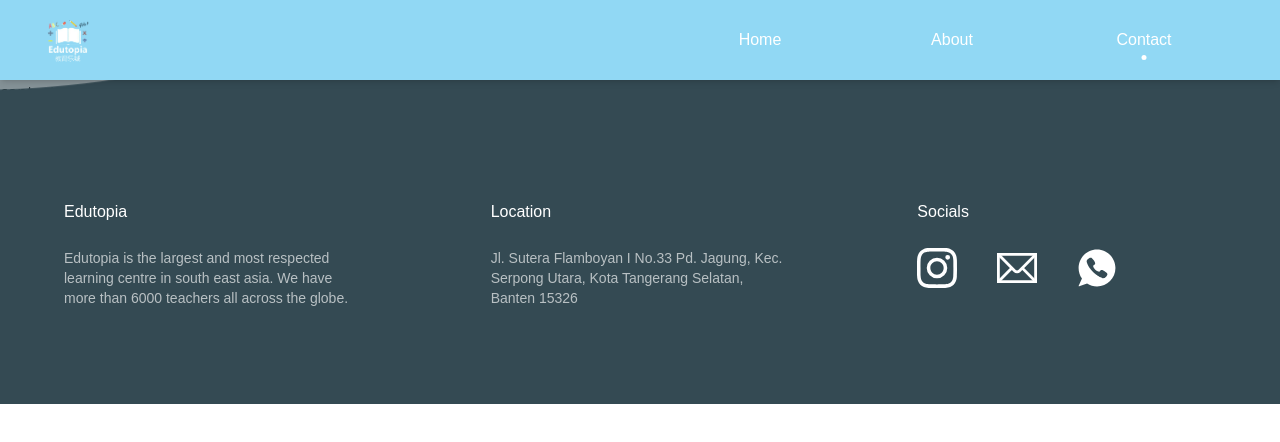
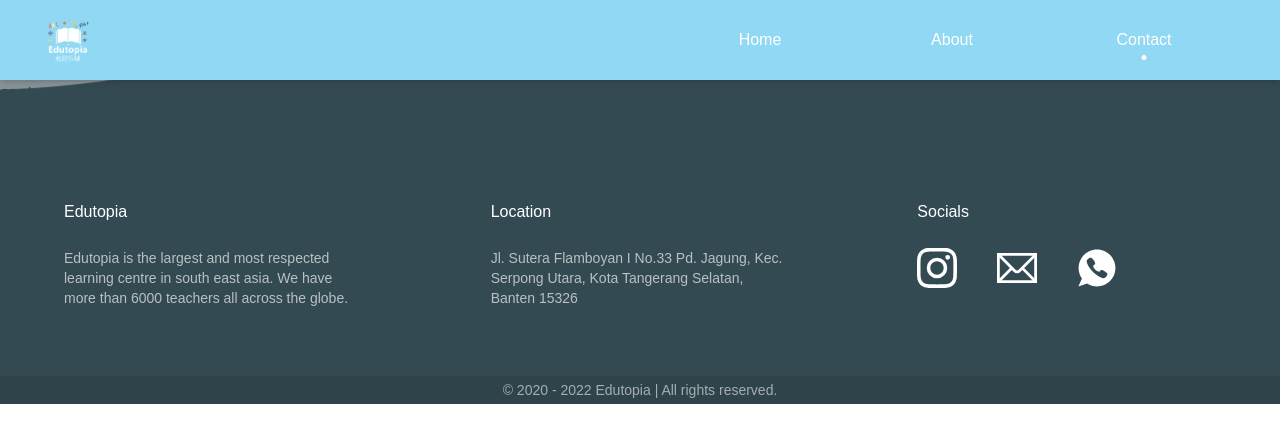
Before and after one commit to sshivahh/edutopia, a SvelteKit app: page /contact in a window 1280 px wide. Shown: the top 442 px of the page. Built offline with nearby package versions, Linux system fonts and the light colour scheme.

Commit message:
copyright in footer

```diff
--- a/src/routes/__layout.svelte
+++ b/src/routes/__layout.svelte
@@ -108,6 +108,9 @@
             </a>
         </div>
     </div>
+    <div class="bg-[#344A53] brightness-[90%] absolute bottom-0 w-full py-1">
+        <p class="text-sm opacity-65 text-center">© 2020 - 2022 Edutopia | All rights reserved.</p>
+    </div>
 </footer>
 
 
```
